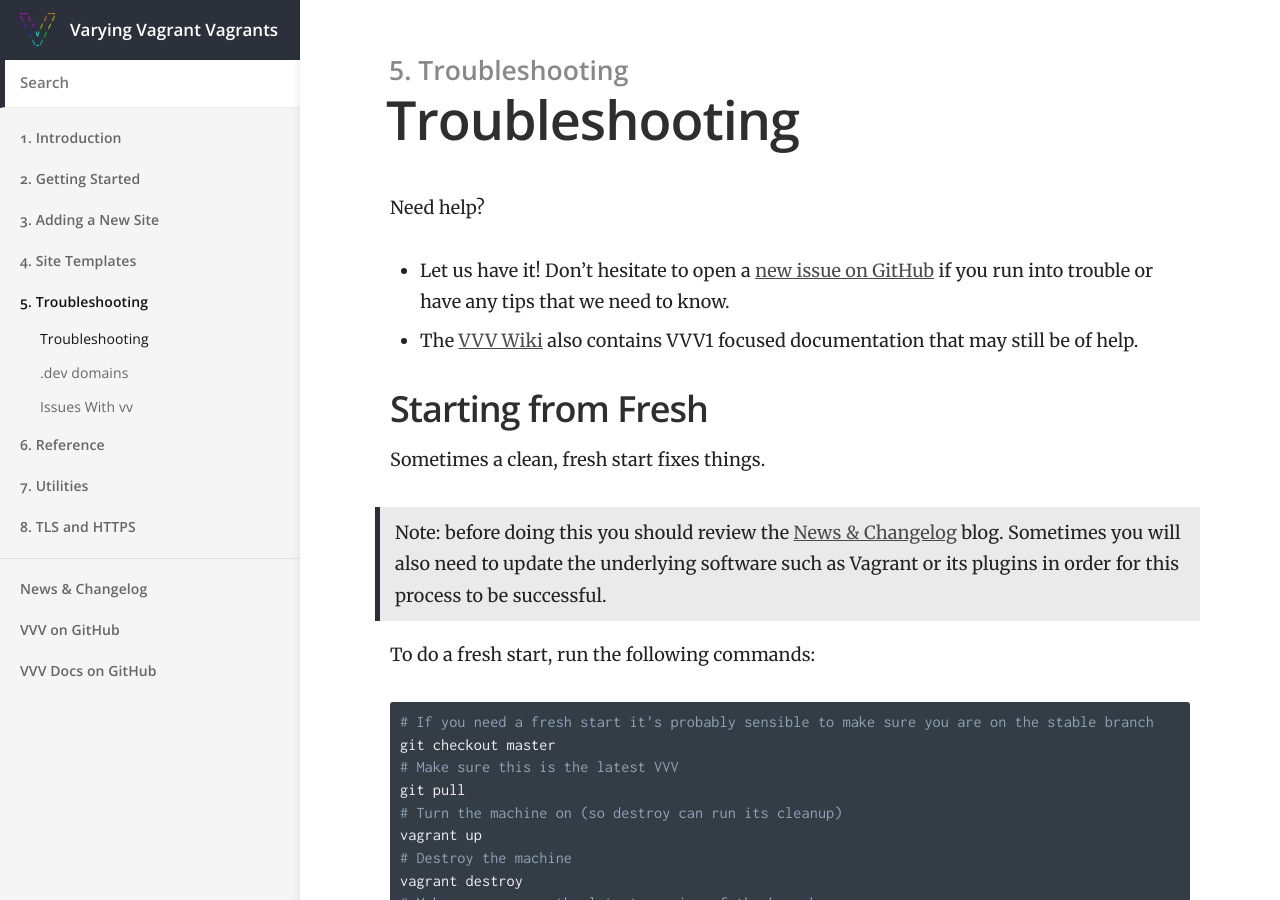
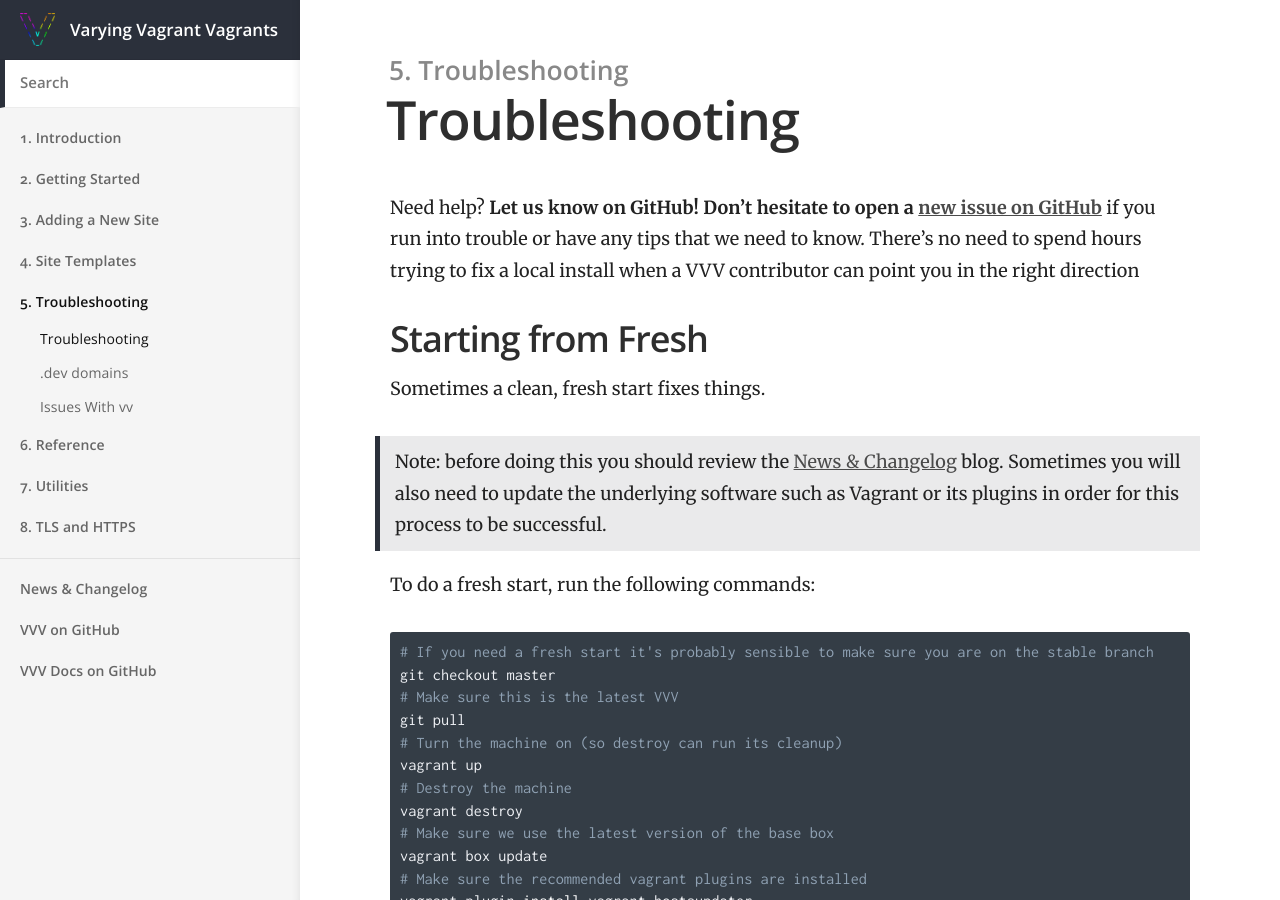
Before and after one commit to Varying-Vagrant-Vagrants/varyingvagrantvagrants.org, a Jekyll site: the page built from docs/en-US/troubleshooting/index.md, in a window 1280 px wide and 900 px high. Built offline with Jekyll 4.4.1, drawn with Linux system fonts in a browser that asks for light colours; some of the changed text lies outside the part shown.

Commit message:
removed trailing spaces and pushed users to github issues more in the troubleshooting index page

```diff
--- a/docs/en-US/troubleshooting/index.md
+++ b/docs/en-US/troubleshooting/index.md
@@ -6,10 +6,7 @@ description: Find help on GitHub and the wiki or check how to resolve common pro
 permalink: /docs/en-US/troubleshooting/
 ---
 
-Need help?
-
-* Let us have it! Don't hesitate to open a [new issue on GitHub](https://github.com/Varying-Vagrant-Vagrants/VVV/issues) if you run into trouble or have any tips that we need to know.
-* The [VVV Wiki](https://github.com/varying-vagrant-vagrants/vvv/wiki) also contains VVV1 focused documentation that may still be of help.
+Need help? **Let us know on GitHub! Don't hesitate to open a [new issue on GitHub](https://github.com/Varying-Vagrant-Vagrants/VVV/issues)** if you run into trouble or have any tips that we need to know. There's no need to spend hours trying to fix a local install when a VVV contributor can point you in the right direction
 
 ## Starting from Fresh
 
```
Also changed, not shown: other parts of docs/en-US/troubleshooting/index.md (+1 -1 lines).
